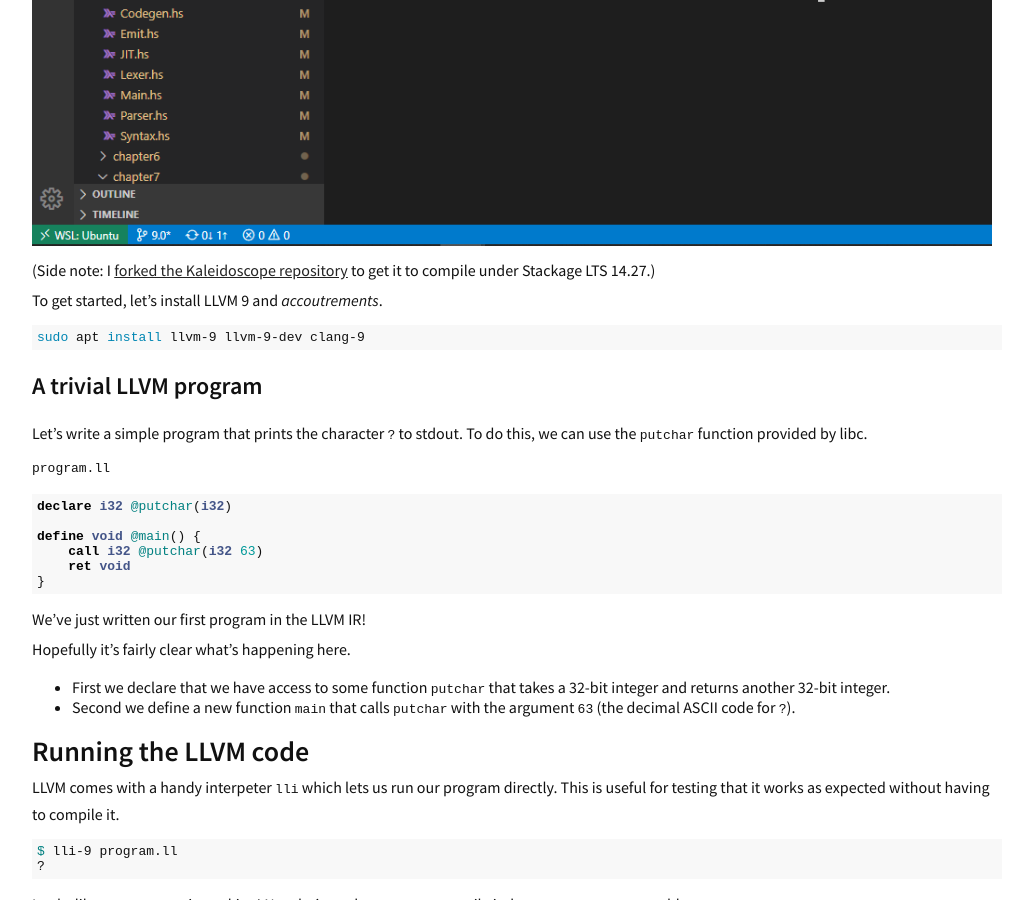
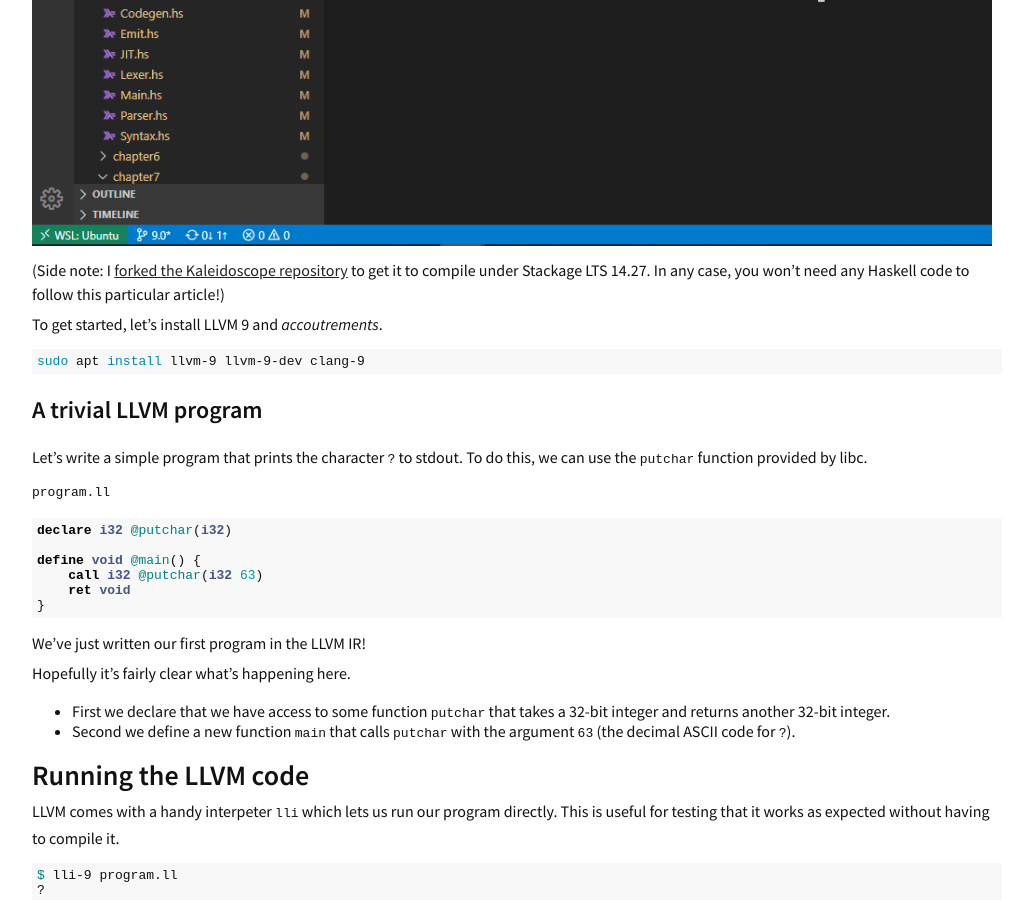
Before and after one commit to rossng/rossng.github.io, a Jekyll site: the page built from _posts/2020-04-12-my-first-llvm-program.md, in a window 1280 px wide and 900 px high, scrolled down 375 px. Shown: the whole window, without its empty margins (128-1151 px from the left). Built offline with Jekyll 4.4.1, drawn with Linux system fonts in a browser that asks for light colours; nearby versions of some CDN libraries.

Commit message:
Update LLVM post

```diff
--- a/_posts/2020-04-12-my-first-llvm-program.md
+++ b/_posts/2020-04-12-my-first-llvm-program.md
@@ -16,7 +16,7 @@ I'm using Ubuntu under [WSL on Windows 10](https://docs.microsoft.com/en-us/wind
 
 ![VSCode running LLVM inside WSL](/assets/2020-04-12-my-first-llvm-program/vscode-remote.png)
 
-(Side note: I [forked the Kaleidoscope repository](https://github.com/rossng/kaleidoscope/tree/9.0) to get it to compile under Stackage LTS 14.27.)
+(Side note: I [forked the Kaleidoscope repository](https://github.com/rossng/kaleidoscope/tree/9.0) to get it to compile under Stackage LTS 14.27. In any case, you won't need any Haskell code to follow this particular article!)
 
 To get started, let's install LLVM 9 and *accoutrements*.
 
```
